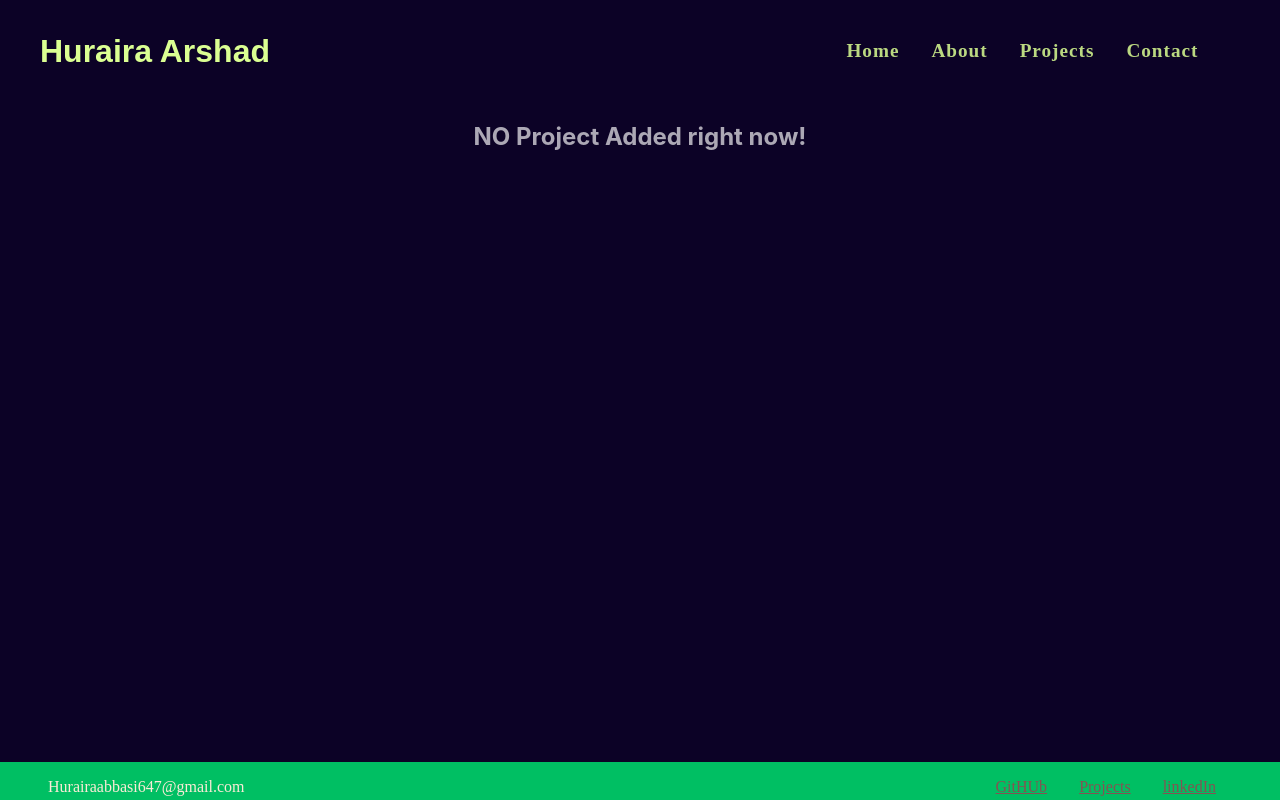
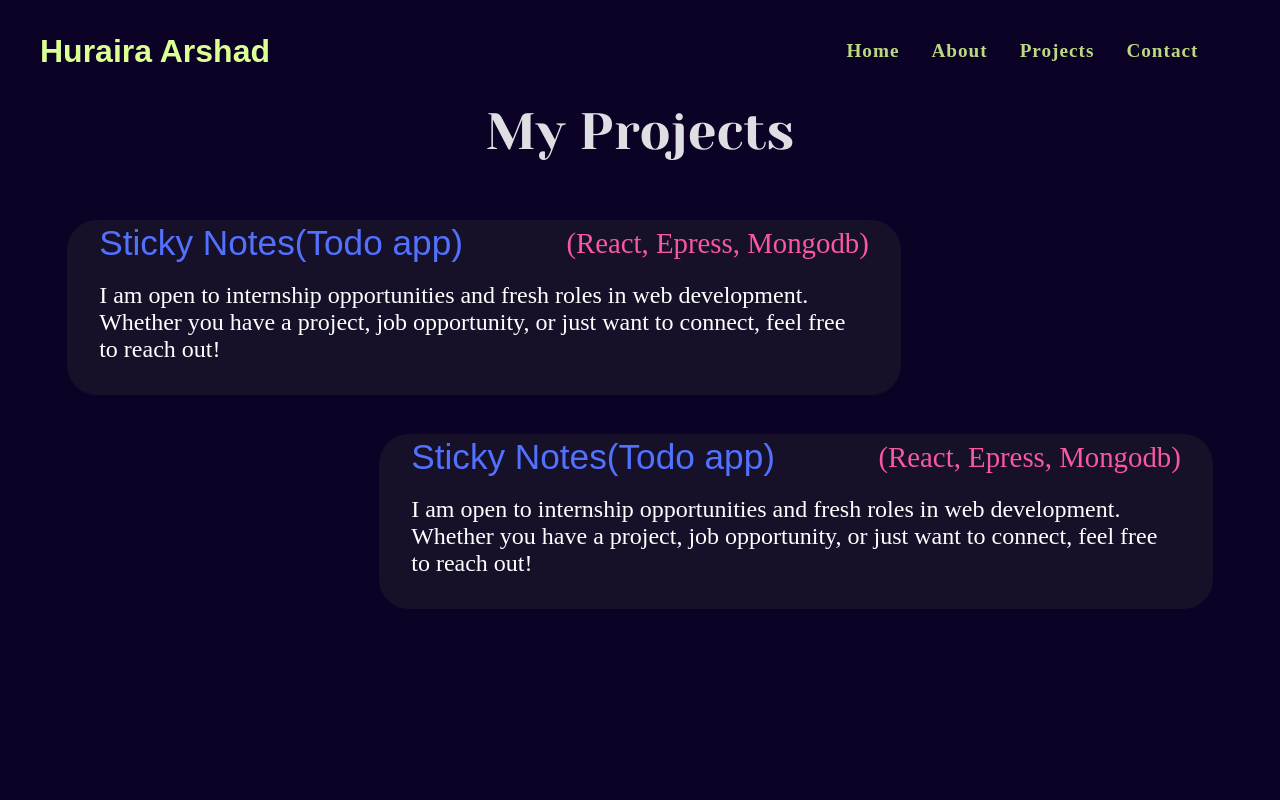
Before and after one commit to Huraira-Arshad-Abbasi/portfolio-website, a React (Vite) app: page /Project in a window 1280 px wide. Shown: the top 800 px of the page. Built offline with nearby package versions, Linux system fonts and the light colour scheme.

Commit message:
project section + some other page updated

```diff
--- a/src/assets/imges.js
+++ b/src/assets/imges.js
@@ -9,4 +9,5 @@ import mongodb from './mongodb.png';
 import nodeJs from './nodeJs.png';
 import edu from './education-section-layout.png';
 import contact_layout from './contact-layout.png';
-export {html, css, js, bootstrap, taiwind, react,ex, mongodb, nodeJs, edu, contact_layout}
+import project_layout from './project-section-layout.png';
+export {html, css, js, bootstrap, taiwind, react,ex, mongodb, nodeJs, edu, contact_layout, project_layout}
--- a/src/components/Contact.jsx
+++ b/src/components/Contact.jsx
@@ -28,12 +28,12 @@ const Contact = () => {
               <div className='contact__info'>
                 <p>hurairaabbasi647@gmail.com</p>
                 <p>+92 316 7714957</p>
-                <p>Islamabad, Pakistan</p>
+                <p>Rawalpindi, Pakistan</p>
               </div>
             </div>
             <div className='contact__buttons'>
             <a href="mailto:hurairaabbasi647@gmail.com?subject=Hello&body=I%20want%20to%20contact%20you." target='_blank'>Email me</a >
-                <a href="https://wa.me/923167714957" target="_blank">WhatsApp me</a>
+                <a href="https://wa.me/923167714957" target="_blank">WhatsApp</a>
                 <a href="https://linkedin.com/in/huraira-arshad-abbasi/" target="_blank">LinkedIn</a>
             </div>
           </div>
--- a/src/components/Project.jsx
+++ b/src/components/Project.jsx
@@ -1,10 +1,46 @@
+// import { project_layout } from '../assets/imges'
 import '../css/project.css'
-export default function Project() {
+import { Link} from "react-router-dom";
+export default function Project () {
   return (
     <>
-      <div className="project__section">
-               <h2>NO Project Added right now!</h2>
-            </div>
+      <div className='project__section'>
+        {/* <img src={project_layout} alt="" /> */}
+        <h2>My Projects</h2>
+        <div className='Porject__Card'>
+        <Link target="_blank" to="https://github.com/Huraira-Arshad-Abbasi/TodoApp">
+          <div className='heading'>
+            <h2>Sticky Notes(Todo app)</h2>
+            <p>(React, Epress, Mongodb)</p>
+          </div>
+          <div className='description'>
+            <p>
+              I am open to internship opportunities and fresh roles in web
+              development. Whether you have a project, job opportunity, or just
+              want to connect, feel free to reach out!
+            </p>
+          </div>
+          </Link>
+        </div>
+        <div className='Porject__Card'>
+        <Link target="_blank" to="https://github.com/Huraira-Arshad-Abbasi">
+          <div className='heading'>
+            <h2>Sticky Notes(Todo app)</h2>
+            <p>(React, Epress, Mongodb)</p>
+          </div>
+          <div className='description'>
+            <p>
+              I am open to internship opportunities and fresh roles in web
+              development. Whether you have a project, job opportunity, or just
+              want to connect, feel free to reach out!
+            </p>
+          </div>
+          </Link>
+        </div>
+
+
+
+      </div>
     </>
   )
 }
--- a/src/css/contact.css
+++ b/src/css/contact.css
@@ -2,7 +2,7 @@
     /* height: 80vh; */
     width: 100%;
     text-align: center;
-    margin: 4rem auto;
+    margin: 2rem auto;
 }
 .contact__section>img{
     width: 90%;
@@ -93,18 +93,15 @@
     background-size: cover;
     border-radius: 50%;
     /* box-shadow: 0px 0px 20px 2px blue; */
-    border: 2px solid rgb(79, 92, 169);
+    border: 2px solid rgb(1, 2, 5);
 }
-/* .right__content > .info > .contact__info{
-    display: flex;
-    height: fit-content;
-    background: #7b3434;
-    flex-direction: column;
-    justify-content: center;
-    align-items: start;
-} */
+.right__content > .info > .contact__info{
+    font-family: "Alfa Slab One", serif;
+    font-size: 1.2rem;
+    color: rgba(0, 255, 255, 0.803);
+}
 .info > .contact__info > p{
-    color: rgba(0, 255, 255, 0.659);
+    /* color: rgba(0, 255, 255, 0.659); */
     margin: .5rem 0;
 }
 .right__content > .contact__buttons{
--- a/src/css/footer.css
+++ b/src/css/footer.css
@@ -3,6 +3,7 @@ footer {
     background-color: rgba(127, 255, 212, 0.805);
     background-color: #00bf63;
     padding: 0 3rem;
+    margin-top: 4rem;
     color: rgb(132, 83, 83);
     display: flex;
     justify-content: space-between;
--- a/src/css/home.css
+++ b/src/css/home.css
@@ -41,8 +41,9 @@ main {
     background: url(../assets/myPic.jpg);
     background-size: cover;
     border-radius: 50%;
-    box-shadow: 0px 0px 20px 2px blue;
-    border: 2px solid rgb(79, 92, 169);
+    /* box-shadow: 0px 0px 20px 2px blue;
+    border: 2px solid rgb(79, 92, 169); */
+    border: 2px solid #000000;
 }
 
 /* .section__1 > .img > img{
@@ -64,7 +65,8 @@ main {
     font-weight: 600;
     font-size: 2vw;
     margin-bottom: 4vw;
-    font-family: 'Lucida Sans', Verdana, sans-serif;
+    /* font-family: 'Lucida Sans', Verdana, sans-serif; */
+    font-family: "Bodoni Moda", serif;
     /* color: rgb(160, 132, 38); */
 }
 
@@ -78,24 +80,29 @@ main {
 
 .content>h1>span {
     color: rgb(255, 255, 255);
+
 }
 
 .content>h2 {
     color: rgb(146, 164, 255);
     letter-spacing: 2pt;
     font-family: 'Lucida Sans', Verdana, sans-serif;
+    font-family: "Yeseva One", serif;
     font-size: 2.5vw;
 }
 
 .content>p {
     cursor: pointer;
     margin-top: 4vw;
-    font-size: 1.5vw;
+    /* font-size: 1.5vw; */
     line-height: 20pt;
     width: 80%;
     font-weight: 400;
     letter-spacing: 1px;
     font-family: Arial, Helvetica, serif;
+    color: #ffffff;
+    font-family: "Bodoni Moda", serif;
+    /* font-style: italic; */
 }
 
 .break__line {
@@ -104,7 +111,12 @@ main {
     box-shadow: 0 0 15px 1px rgba(0, 0, 0, 0.615);
     background-color: rgb(33, 24, 61);
 }
-
+.skill__section > h2 {
+    font-size: 3vw;
+    font-family: "Yeseva One", serif;
+    /* font-weight: 800; */
+    font-style: normal;
+}
 .skill__section {
     min-height: 55vh;
     display: flex;
@@ -142,6 +154,7 @@ main {
 
 .education__section {
     min-height: 40vh;
+    margin: 10rem auto;
     display: flex;
     flex-direction: column;
     justify-content: space-around;
@@ -184,11 +197,12 @@ main {
 }
 
 .degree>h3 {
-    font-size: 3vw;
+    font-size: 2.2rem;
     font-family: "Oswald", serif;
     font-family: "Alfa Slab One", serif;
     color: #c1ff72;
     color: #c2ff72eb;
+    color: #5271ff;
     margin: 0;
 }
 
@@ -217,6 +231,7 @@ main {
     font-weight: 800;
     padding: 0 1rem;
     margin: 0;
+    color: #f857a6;
     margin-right: 5vw;
     font-style: italic;
 }
--- a/src/css/project.css
+++ b/src/css/project.css
@@ -1,7 +1,84 @@
-.project__section{
-    height: 80vh;
+.project__section {
+    min-height: 100vh;
+    padding: 0 3rem;
+    display: flex;
+    flex-direction: column;
+
+}
+
+.project__section>h2 {
+    font-size: 4vw;
+    font-family: "Yeseva One", serif;
+    font-style: normal;
     text-align: center;
+    margin-bottom: 2.5rem;
+    margin-top: 0;
 }
-.project__section > h2{
-    color: rgba(255, 255, 255, 0.659);
+
+.project__section>.Porject__Card {
+    /* border: 2px solid red; */
+    width: 65%;
+    margin: 1.2rem;
+    border-radius: 30px;
+    padding: .5rem 2rem;
+    background-color: #23212e79;
 }
+
+.Porject__Card:nth-child(2n+1) {
+    margin-left: auto;
+}
+
+.project__section>.Porject__Card:nth-child(2n) {
+    margin-right: auto;
+}
+.Porject__Card>a{
+    text-decoration: none;
+    color: #fff;
+}
+.Porject__Card>a:hover{
+    text-decoration: underline;
+    text-decoration-color: #5cf85742;
+}
+.Porject__Card>a>.heading {
+    display: flex;
+    justify-content: space-between;
+    /* align-items: center; */
+}
+
+.heading>h2 {
+    color: #5271ff;
+    font-family: "Racing Sans One", sans-serif;
+    font-weight: 400;
+    font-style: normal;
+    font-size: 2.2rem;
+    margin: 0;
+    line-height: 30px;
+}
+
+.heading>p {
+    color: #f857a6;
+    font-family: "Old Standard TT", serif;
+    font-weight: 400;
+    font-style: normal;
+    font-size: 1.8rem;
+    margin: 0;
+    line-height: 30px;
+}
+
+a> .description {
+    font-family: "Old Standard TT", serif;
+    font-weight: 400;
+    font-style: normal;
+    font-size: 1.5rem;
+}
+
+.project__section img {
+    width: 100%;
+    height: 100%;
+    border-radius: 20px;
+    margin: 2rem 0;
+    position: absolute;
+    top: 40px;
+    left: 0;
+    z-index: -1;
+}
```
Also changed, not shown: index.html (line endings or trailing spaces), src/assets/project-section-layout.png (added).
